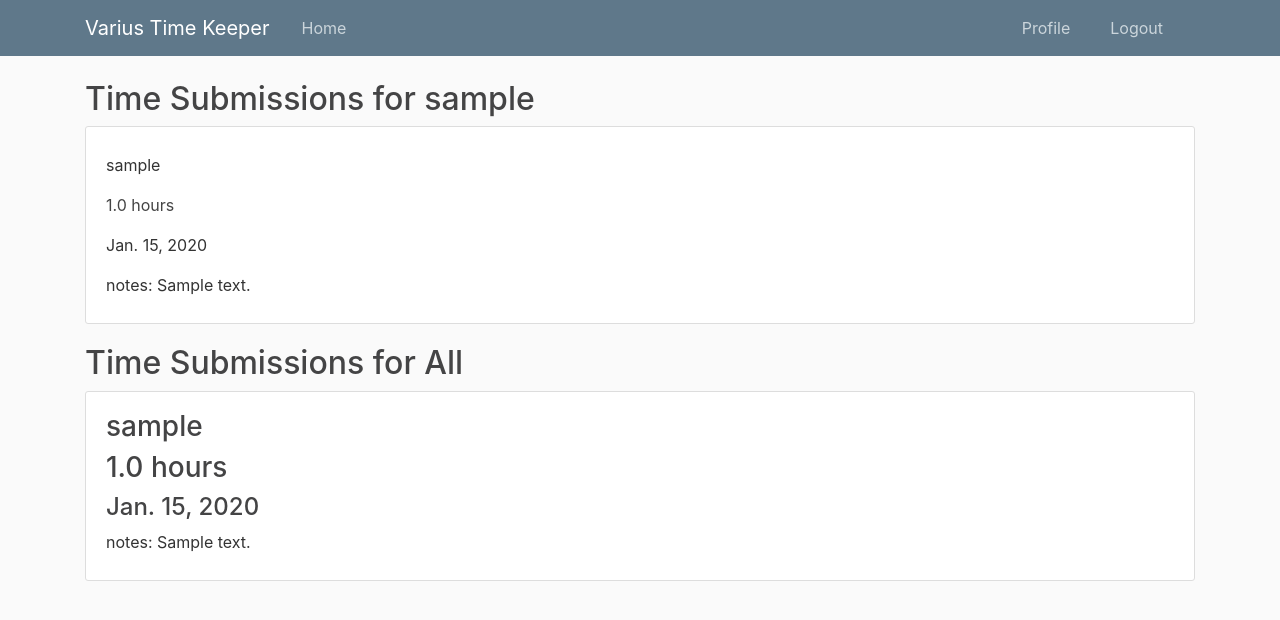
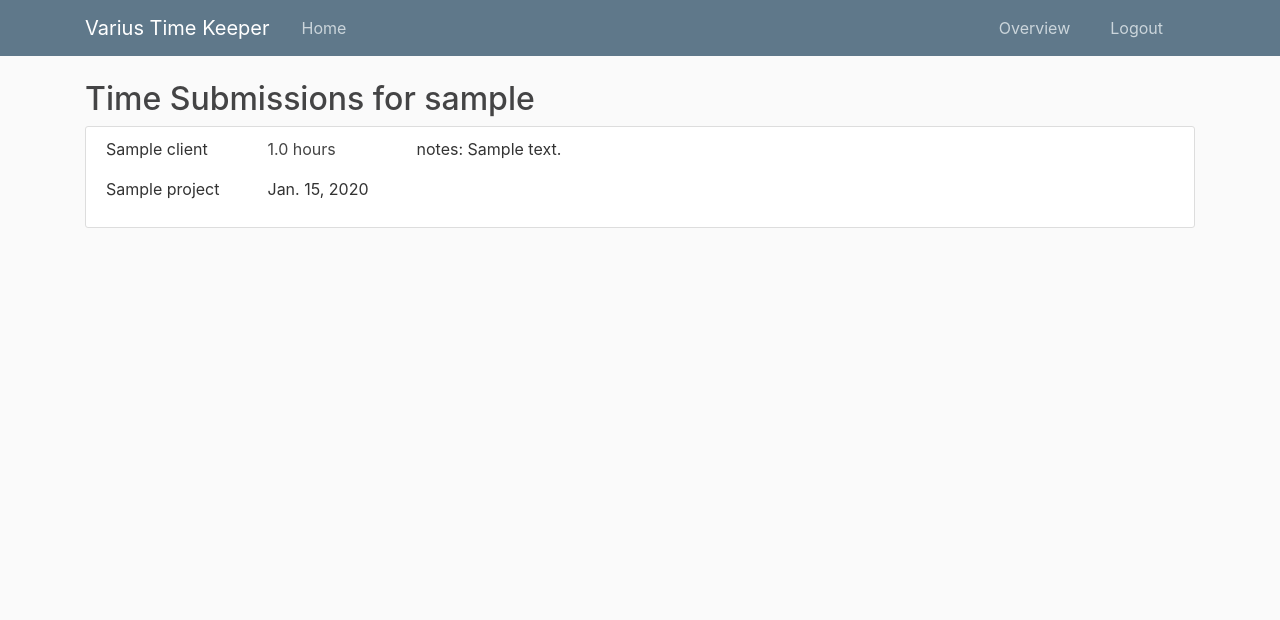
Before and after one commit to MthwBrwn/Varius_project, a Django app: page / in a window 1280 px wide. Shown: the top 620 px of the page. Run offline with Django 3.2, Linux system fonts and the light colour scheme; a user stored in the database is signed in; tables that the repository leaves empty hold one stand-in row (values such as "Sample post"); some libraries are stand-ins or nearby versions.

Commit message:
changed formatting on home page

```diff
--- a/time_app/templates/time_app/base.html
+++ b/time_app/templates/time_app/base.html
@@ -26,7 +26,10 @@
                         <!-- Navbar Right Side -->
                         <div class="navbar-nav">
                         {% if user.is_authenticated %}
-                            <a class="nav-item nav-link mr-4" href="{%url 'profile'%}">Profile</a>
+                            {% if user.is_staff %}
+                            <a class="nav-item nav-link mr-4" href="{%url 'overview-create'%}">Overview</a>
+
+                            {% endif %}
                             <a class="nav-item nav-link mr-4" href="{%url 'logout'%}">Logout</a>
                         {% else %}
                             <a class="nav-item nav-link mr-4" href="{%url 'login'%}">Login</a>
--- a/time_app/templates/time_app/home.html
+++ b/time_app/templates/time_app/home.html
@@ -4,34 +4,23 @@
     {% for post in posts %}
         {% if post.user.username == user.username %}
             <article class="media content-section">
-                <div class="media-body">
-                    <div>
-                    <span><p>{{post.client.client}}</p>
-                    <p> {{post.project_name.project_name}}<p></span>
+                <div class="media content">
+                    <div class="float-left" >
+                    <span><p>{{post.client.name}}</p>
+                    <p> {{post.project.name}}<p></span>
                     </div>
-                    <p> {{post.user.username}}</p>
+
+                    {% comment %} <p> {{post.user.username}}</p> {% endcomment %}
+                    <div class="ml-5">
                     <a class= "article-title" href="{% url 'post-detail' post.id %}"> <p>{{post.time_spent}} hours</h3></a>
                     <p>{{post.date}}</p>
-                    <p class="article-content">notes: {{post.notes}}</p>
+
+                    </div>
+                    <p class="article-content ml-5">notes: {{post.notes}}</p>
                 </div>
             </article>
         {% endif %}
     {% endfor %}
-    <h2>Time Submissions for All</h2>
-    {% for post in posts %}
-        <article class="media content-section">
 
-            <div class="media-body">
-                <div>
-                <span><h1>{{post.client.client}}</h1><h3> {{post.project_name.project_name}}</h3></span>
-                <h3> {{post.user.username}}</h3>
-                </div>
-                <a class= "article-title" href="{% url 'post-detail' post.id %}"> <h3>{{post.time_spent}} hours</h3></a>
-                <h4>{{post.date}}</h4>
-                <p class="article-content">notes: {{post.notes}}</p>
-            </div>
-
-        </article>
-    {% endfor %}
 
     {% endblock content %}
--- a/time_app/urls.py
+++ b/time_app/urls.py
@@ -5,11 +5,13 @@ from .views import (
     PostListView,
     PostDetailView,
     PostCreateView,
+    OverviewListView,
 )
 
 urlpatterns = [
     path('', PostListView.as_view(), name='time-home'),
     path('timepost/<int:pk>/', PostDetailView.as_view(), name='post-detail'),
     path('timepost/new/', PostCreateView.as_view(), name='post-create'),
-    path('ajax/load-projects/', views.load_projects, name='ajax_load_projects')
+    path('ajax/load-projects/', views.load_projects, name='ajax_load_projects'),
+    path('overview/', OverviewListView.as_view(), name='overview-create')
 ]
--- a/time_app/views.py
+++ b/time_app/views.py
@@ -32,6 +32,13 @@ class PostListView(ListView):
     ordering = ['-date']
 
 
+class OverviewListView(ListView):
+    model = TimePost
+    template_name = 'time_app/overview.html'
+    context_object_name = 'posts'
+    ordering = ['-date']
+
+
 class PostDetailView(DetailView):
     model = TimePost
 
```
Also changed, not shown: time_app/forms.py (+10 -0 lines), time_app/templates/time_app/overview.html (added, +22 -0 lines).
